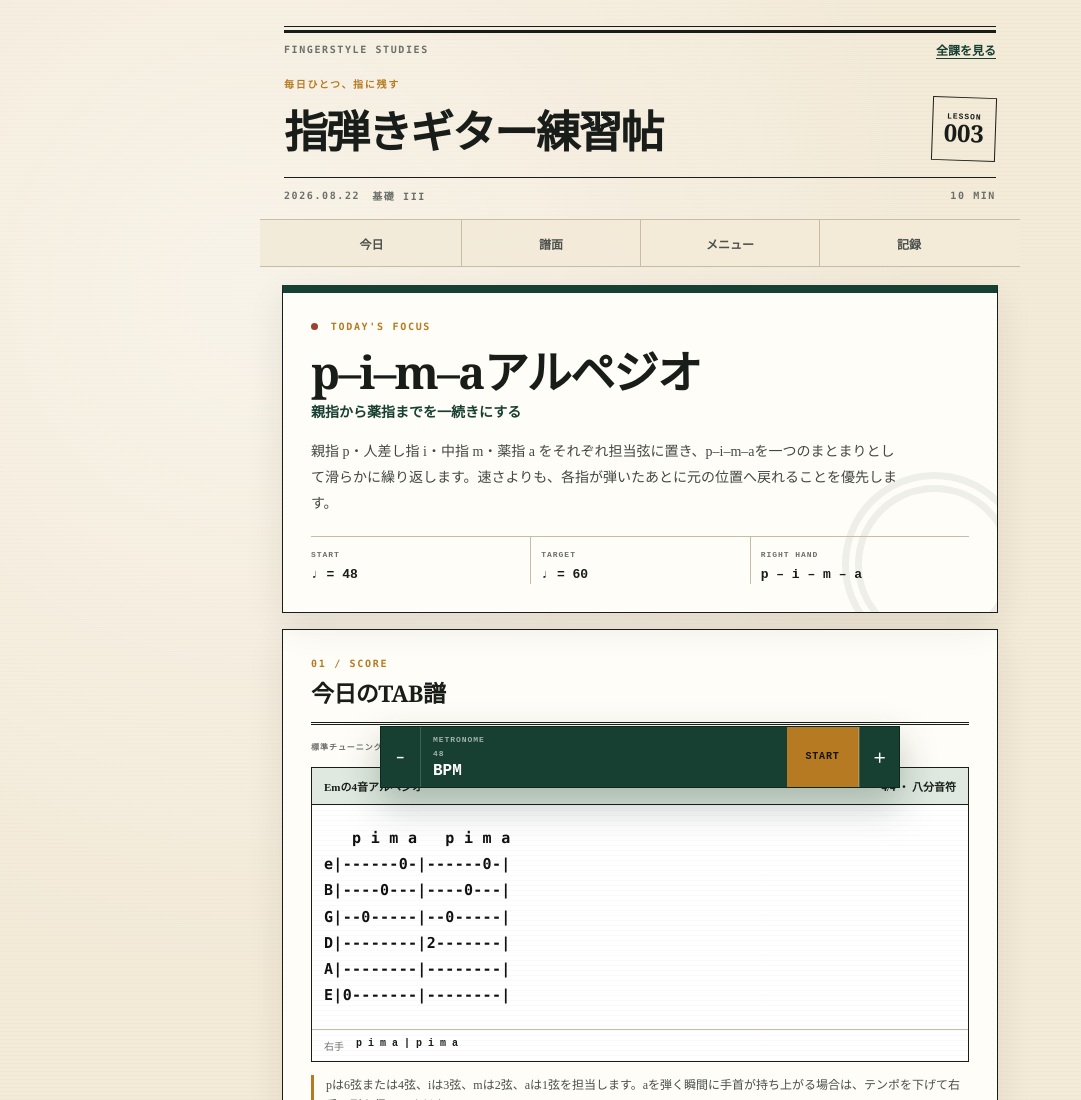
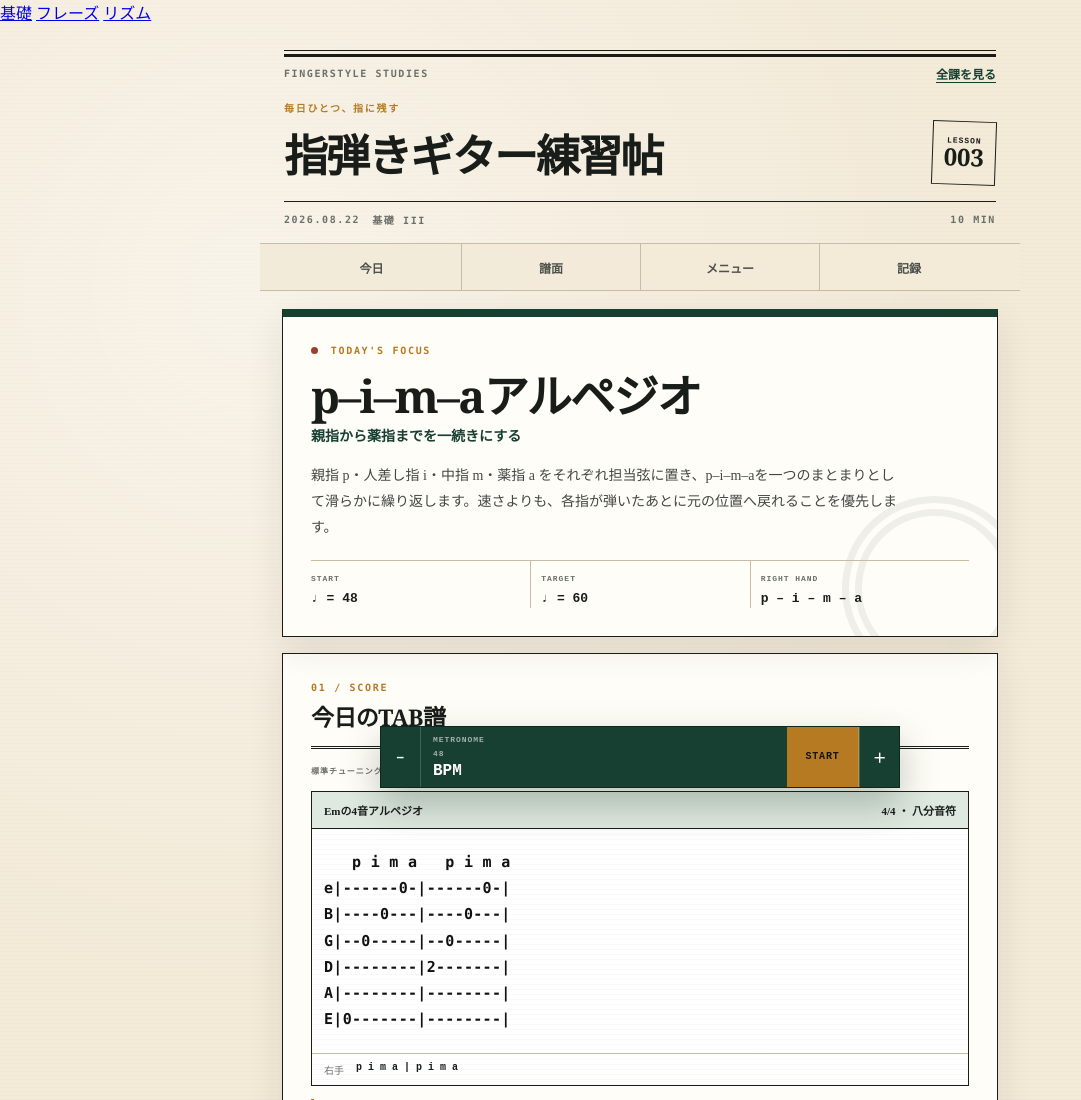
Before and after one commit to kitune2go/fingerstyle-guitar-practice, a website: page index.html in a window 1280 px wide. Shown: the top 1100 px of the page, without its empty margins (0-1081 px from the left). Drawn offline with Linux system fonts and the light colour scheme.

Commit message:
feat: add unified practice mode navigation

```diff
--- a/index.html
+++ b/index.html
@@ -15,6 +15,11 @@
   <title>指弾きギター練習帖</title>
 </head>
 <body>
+  <nav class="mode-nav" aria-label="練習モード">
+    <a href="./index.html" aria-current="page">基礎</a>
+    <a href="./phrase.html">フレーズ</a>
+    <a href="./rhythm.html">リズム</a>
+  </nav>
   <main id="practice-app" data-source="./data">
     <div class="app-shell">
       <header class="masthead">
```
